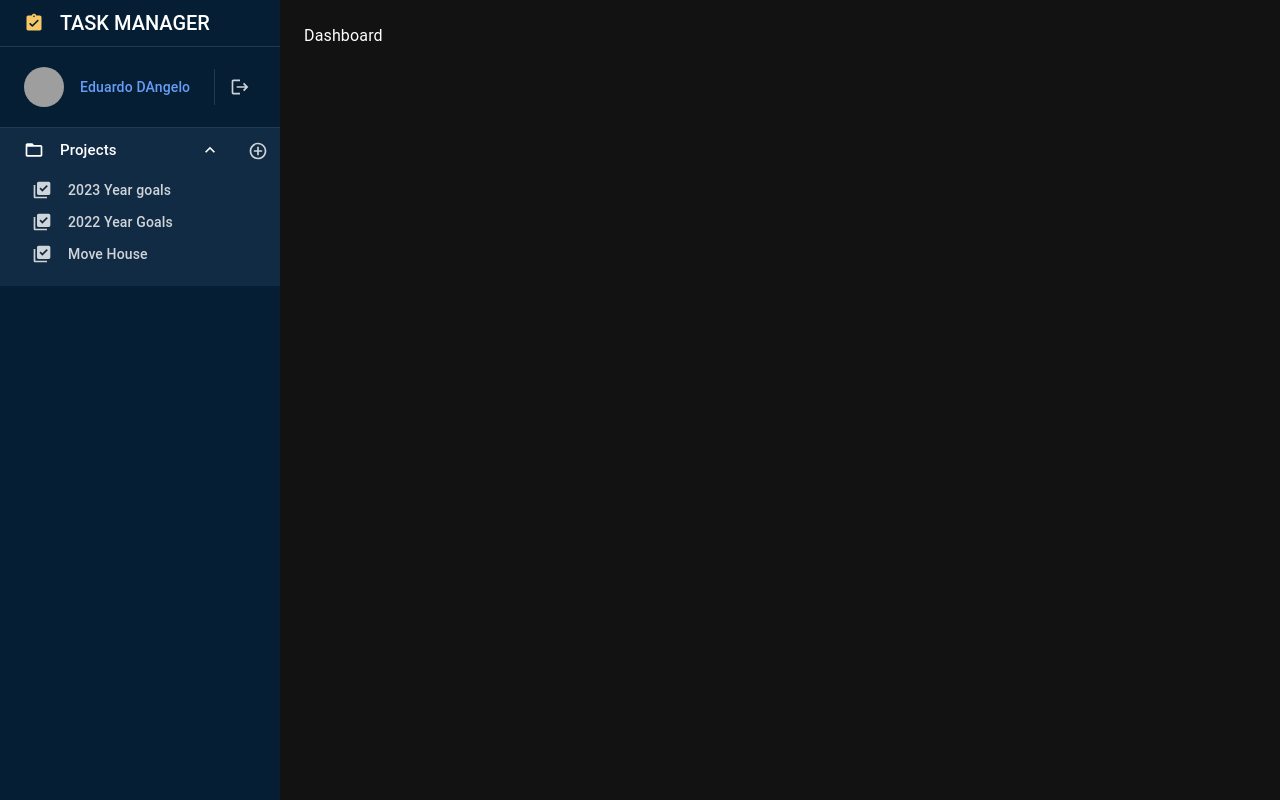
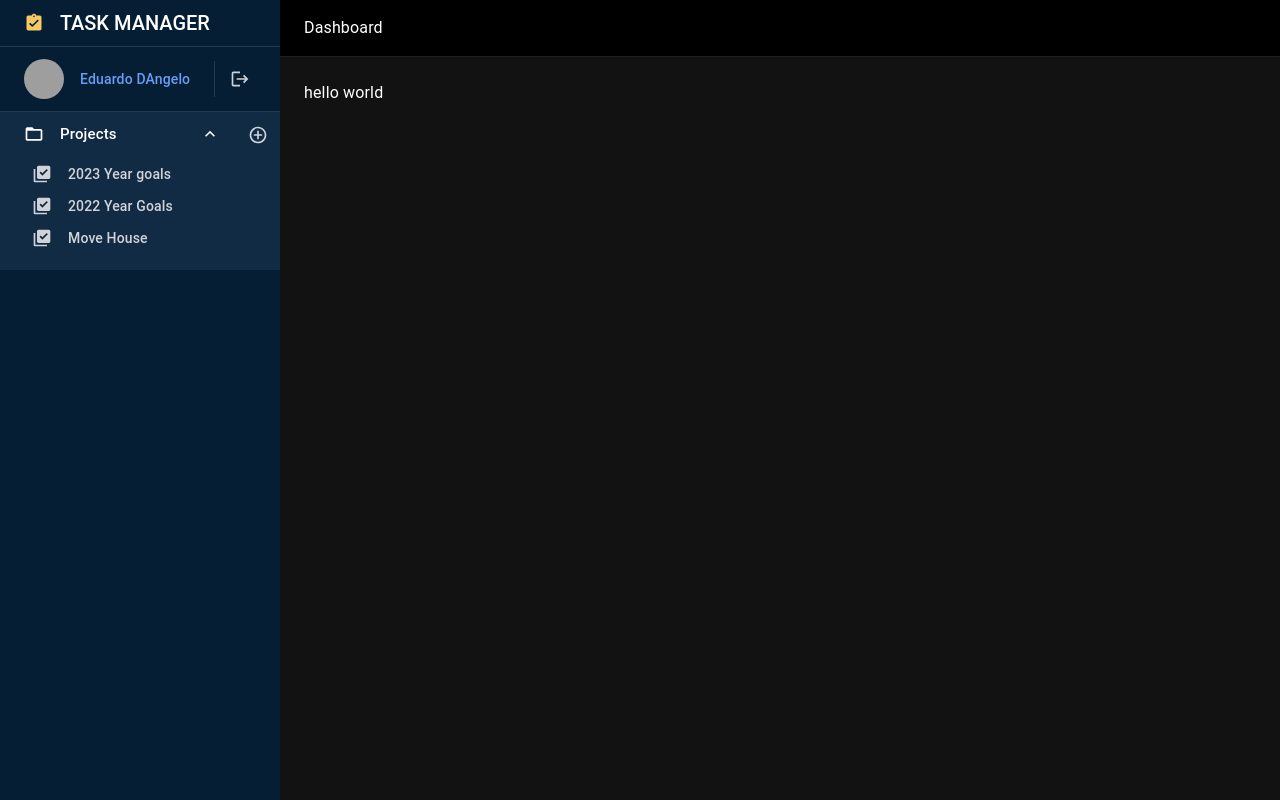
Before and after one commit to eduardo-dangelo/task-manager, a React (Create React App) app: page / in a window 1280 px wide. Built offline with nearby package versions, Linux system fonts and the light colour scheme; grey boxes are pictures that could not be loaded.

Commit message:
add breadcrumb base component

```diff
--- a/src/components/Dashboard.jsx
+++ b/src/components/Dashboard.jsx
@@ -2,7 +2,7 @@ import React from 'react'
 import PageLayout from './common/PageLayout'
 
 const Dashboard = () => {
-  return <PageLayout>Dashboard</PageLayout>
+  return <PageLayout title='Dashboard'>hello world</PageLayout>
 }
 
 export default Dashboard
--- a/src/components/Profile.jsx
+++ b/src/components/Profile.jsx
@@ -62,12 +62,10 @@ const MaterialUISwitch = styled(Switch)(({ theme }) => ({
 
 const Profile = () => {
   return (
-    <PageLayout>
+    <PageLayout title='Profile'>
       <Box component='form' noValidate onSubmit={() => {}}>
         <Box mb={5}>
-          <Typography component='h1' variant='h6' mb={2}>
-            Profile Picture
-          </Typography>
+          <Typography mb={2}>Profile Picture</Typography>
 
           <Badge
             overlap='circular'
@@ -89,9 +87,7 @@ const Profile = () => {
           </Badge>
         </Box>
 
-        <Typography component='h1' variant='h6' mb={2}>
-          Account Info
-        </Typography>
+        <Typography mb={2}>Account Info</Typography>
         <Grid container spacing={2} xs={12} sm={6} mb={5}>
           <Grid item xs={12} sm={6}>
             <TextField
@@ -134,16 +130,20 @@ const Profile = () => {
             />
           </Grid>
           <Grid item xs={12}>
+            <FormControlLabel
+              control={<MaterialUISwitch sx={{ m: 1 }} defaultChecked />}
+              label='Theme | Dark'
+            />
+          </Grid>
+          <Grid item xs={12}>
             <Button variant='contained' sx={{ mb: 2 }}>
               Save
             </Button>
           </Grid>
         </Grid>
 
-        <Typography component='h1' variant='h6' mb={2}>
-          Update Password
-        </Typography>
-        <Grid container spacing={2} xs={12} sm={6} mb={5}>
+        <Typography mb={2}>Update Password</Typography>
+        <Grid container spacing={2} xs={12} sm={6}>
           <Grid item xs={12}>
             <TextField
               required
@@ -174,14 +174,6 @@ const Profile = () => {
             </Button>
           </Grid>
         </Grid>
-
-        <Typography component='h1' variant='h6' mb={2}>
-          Theme
-        </Typography>
-        <FormControlLabel
-          control={<MaterialUISwitch sx={{ m: 1 }} defaultChecked />}
-          label='MUI switch'
-        />
       </Box>
     </PageLayout>
   )
--- a/src/components/ProjectPage.jsx
+++ b/src/components/ProjectPage.jsx
@@ -2,7 +2,7 @@ import React from 'react'
 import PageLayout from './common/PageLayout'
 
 const ProjectPage = () => {
-  return <PageLayout>ProjectPage</PageLayout>
+  return <PageLayout title='Project'>Hello world</PageLayout>
 }
 
 export default ProjectPage
--- a/src/components/Sidebar/Sidebar.jsx
+++ b/src/components/Sidebar/Sidebar.jsx
@@ -29,7 +29,11 @@ const Sidebar = () => {
   return (
     <Paper
       elevation={0}
-      sx={{ width: sideBarMaxWidth, minWidth: sideBarMaxWidth, borderRadius: 0, flex: 1 }}
+      sx={{
+        width: sideBarMaxWidth,
+        minWidth: sideBarMaxWidth,
+        borderRadius: 0,
+      }}
     >
       <FireNav component='nav' disablePadding>
         <Link to='/'>
--- a/src/components/Sidebar/User.jsx
+++ b/src/components/Sidebar/User.jsx
@@ -17,7 +17,7 @@ const User = () => {
           <ListItemButton
             sx={{
               height: 56,
-              paddingY: 5,
+              paddingY: 4,
               '& svg': {
                 color: 'rgba(255,255,255,0.8)',
               },
--- /dev/null
+++ b/src/components/common/Breadcrumb.jsx
@@ -0,0 +1,22 @@
+import React from 'react'
+import { Box, Paper, Typography } from '@mui/material'
+import Divider from '@mui/material/Divider'
+
+const Breadcrumb = ({ title }) => {
+  return (
+    <Box
+      sx={{
+        position: 'sticky',
+        top: 0,
+        background: 'black',
+      }}
+    >
+      <Typography px={3} py={2}>
+        {title}
+      </Typography>
+      <Divider />
+    </Box>
+  )
+}
+
+export default Breadcrumb
--- a/src/components/common/PageLayout.jsx
+++ b/src/components/common/PageLayout.jsx
@@ -2,13 +2,30 @@ import React from 'react'
 import { Box } from '@mui/material'
 import Sidebar from '../Sidebar/Sidebar'
 import CssBaseline from '@mui/material/CssBaseline'
+import Breadcrumb from './Breadcrumb'
 
-const PageLayout = ({ children }) => {
+const PageLayout = ({ children, title }) => {
   return (
-    <Box sx={{ display: 'flex', alignItems: 'strech' }}>
+    <Box
+      sx={{
+        display: 'flex',
+        alignItems: 'stretch',
+        width: '100%',
+        flex: 1,
+      }}
+    >
       <CssBaseline />
       <Sidebar />
-      <Box p={3}>{children}</Box>
+      <Box sx={{ flex: 1, overflowY: 'scroll' }}>
+        <Breadcrumb title={title} />
+        <Box
+          sx={{
+            p: 3,
+          }}
+        >
+          {children}
+        </Box>
+      </Box>
     </Box>
   )
 }
```
